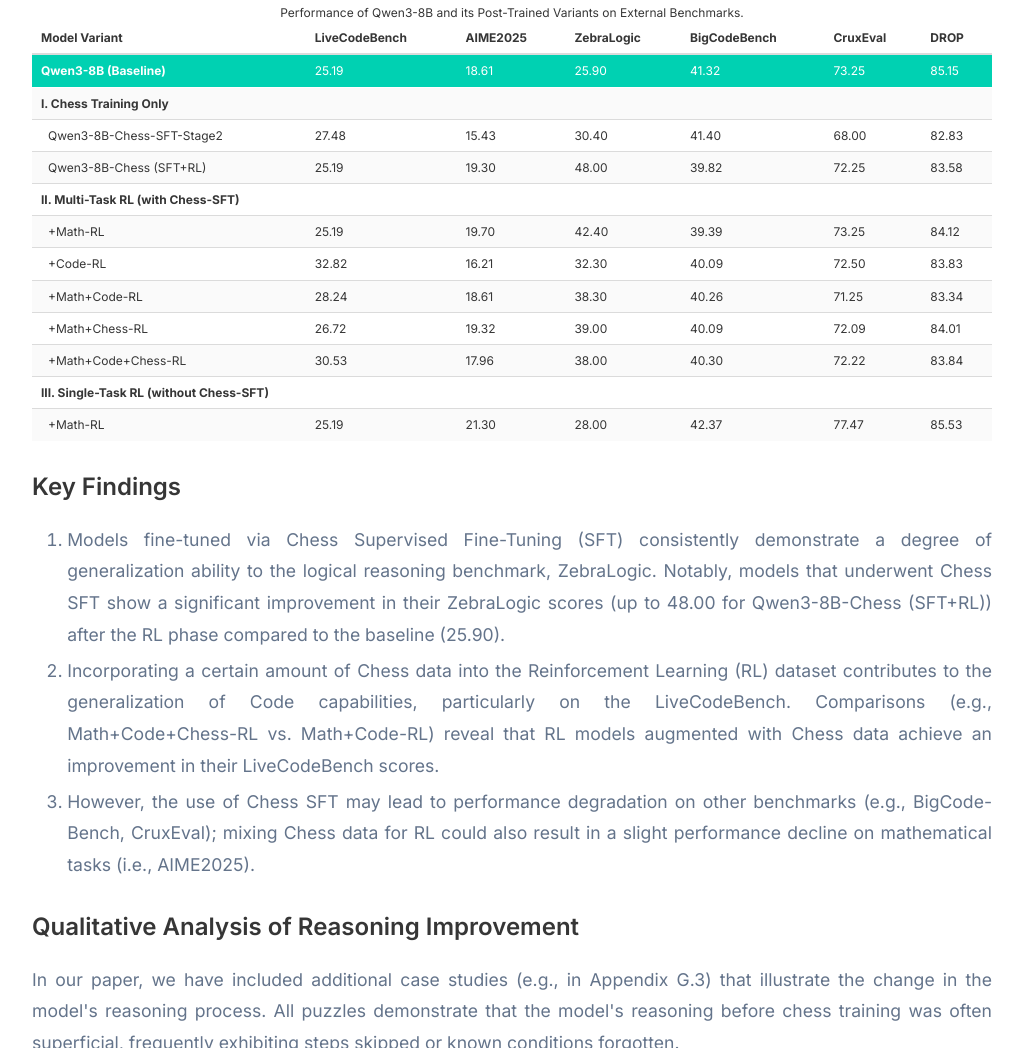
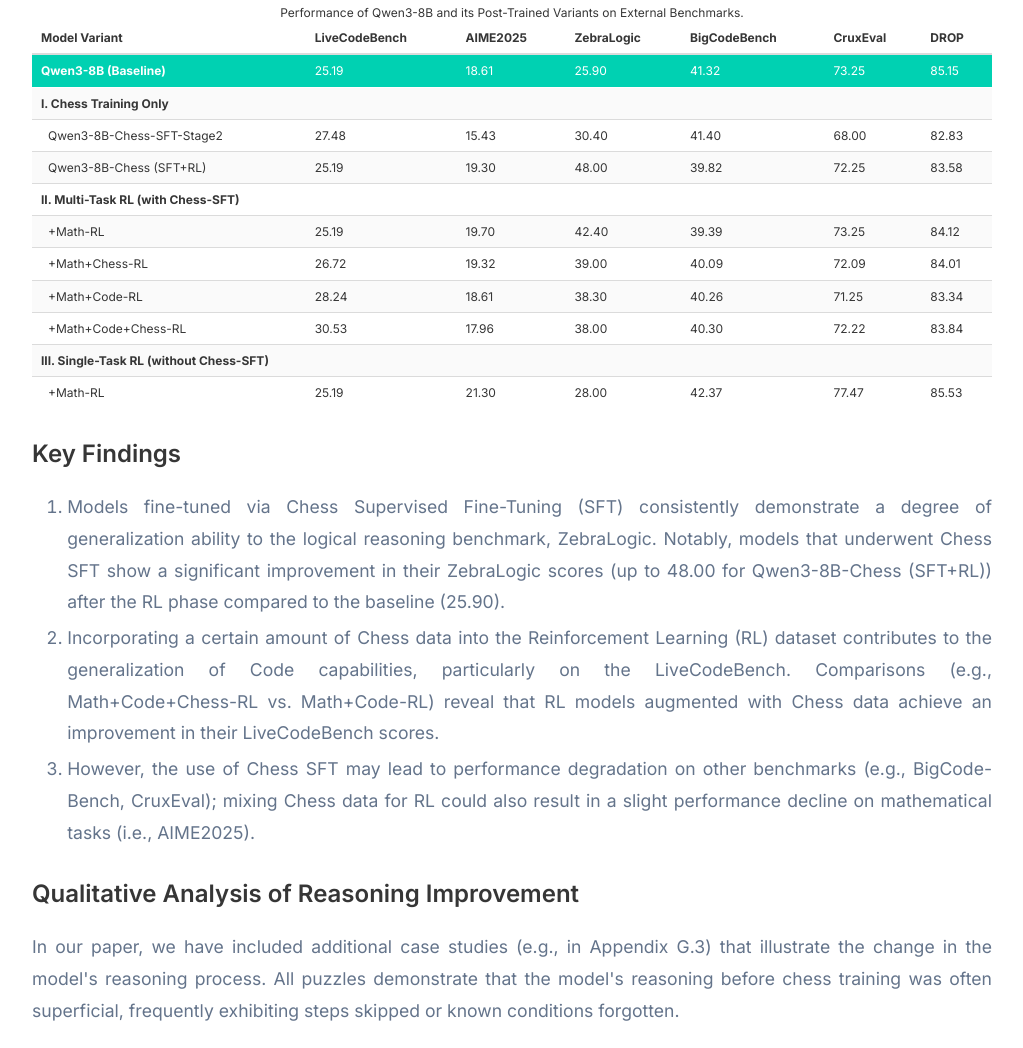
Before and after one commit to XiaoFaJiang/ChessArena_github_page, a plain HTML site: page index.html in a window 1280 px wide. Shown: the part 9298-10346 px from the top of the page, without its empty margins (128-1151 px from the left). Drawn offline with nearby package versions, Linux system fonts and the light colour scheme; some icons are missing.

Commit message:
Update index.html

```diff
--- a/index.html
+++ b/index.html
@@ -991,13 +991,13 @@
             <td>84.12</td>
           </tr>
           <tr>
-            <td class="pl-4">+Code-RL</td>
-            <td>32.82</td>
-            <td>16.21</td>
-            <td>32.30</td>
+            <td class="pl-4">+Math+Chess-RL</td>
+            <td>26.72</td>
+            <td>19.32</td>
+            <td>39.00</td>
             <td>40.09</td>
-            <td>72.50</td>
-            <td>83.83</td>
+            <td>72.09</td>
+            <td>84.01</td>
           </tr>
           <tr>
             <td class="pl-4">+Math+Code-RL</td>
@@ -1007,15 +1007,6 @@
             <td>40.26</td>
             <td>71.25</td>
             <td>83.34</td>
-          </tr>
-          <tr>
-            <td class="pl-4">+Math+Chess-RL</td>
-            <td>26.72</td>
-            <td>19.32</td>
-            <td>39.00</td>
-            <td>40.09</td>
-            <td>72.09</td>
-            <td>84.01</td>
           </tr>
           <tr>
             <td class="pl-4">+Math+Code+Chess-RL</td>
```
